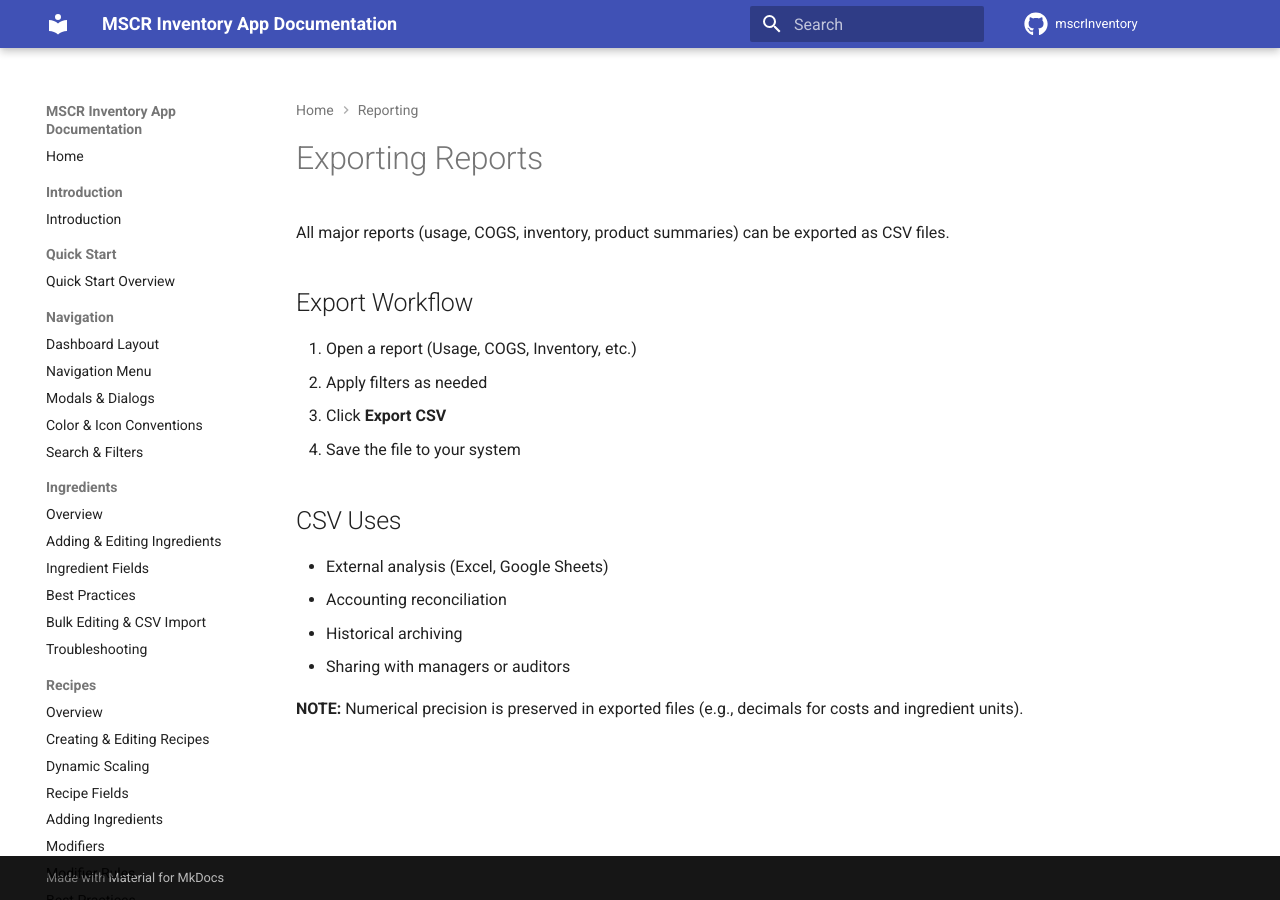
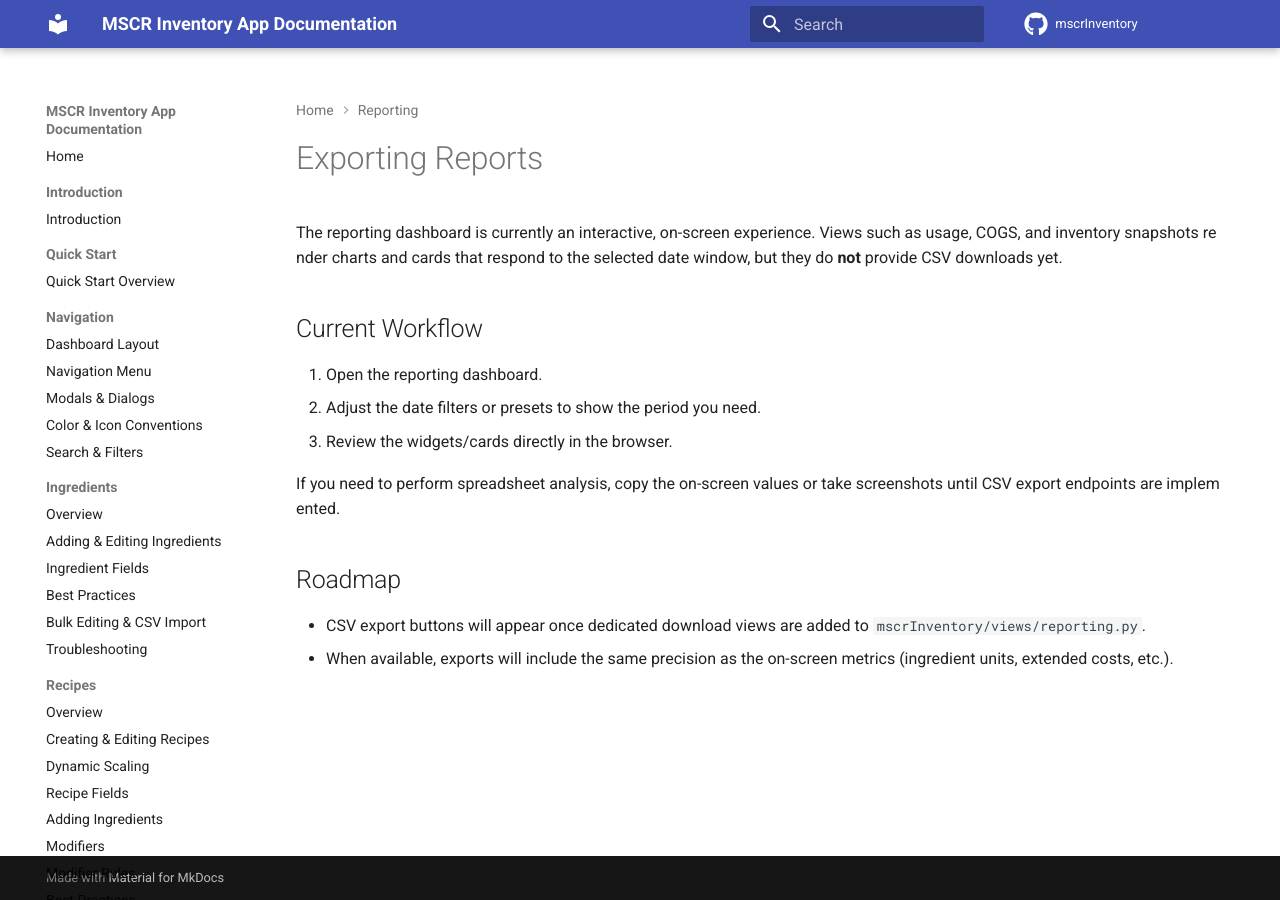
Before and after one commit to mahbam42/mscrInventory, an MkDocs documentation site: the page built from docs/09_Reporting/05_ExportingReports.md, in a window 1280 px wide. Built offline with MkDocs 1.6.1 and Material for MkDocs 9.7.7, drawn with Linux system fonts in a browser that asks for light colours; comment, search, counter and statistics services are not loaded.

Commit message:
Align docs with current navigation, recipes, orders, reporting

```diff
--- a/docs/09_Reporting/05_ExportingReports.md
+++ b/docs/09_Reporting/05_ExportingReports.md
@@ -1,17 +1,16 @@
 # Exporting Reports
 
-All major reports (usage, COGS, inventory, product summaries) can be exported as CSV files.
+The reporting dashboard is currently an interactive, on-screen experience. Views such as usage, COGS, and inventory snapshots re
+nder charts and cards that respond to the selected date window, but they do **not** provide CSV downloads yet.
 
-## Export Workflow
-1. Open a report (Usage, COGS, Inventory, etc.)
-2. Apply filters as needed
-3. Click **Export CSV**
-4. Save the file to your system
+## Current Workflow
+1. Open the reporting dashboard.
+2. Adjust the date filters or presets to show the period you need.
+3. Review the widgets/cards directly in the browser.
 
-## CSV Uses
-- External analysis (Excel, Google Sheets)
-- Accounting reconciliation
-- Historical archiving
-- Sharing with managers or auditors
+If you need to perform spreadsheet analysis, copy the on-screen values or take screenshots until CSV export endpoints are implem
+ented.
 
-**NOTE:** Numerical precision is preserved in exported files (e.g., decimals for costs and ingredient units).
+## Roadmap
+- CSV export buttons will appear once dedicated download views are added to `mscrInventory/views/reporting.py`.
+- When available, exports will include the same precision as the on-screen metrics (ingredient units, extended costs, etc.).
```
Also changed, not shown: docs/03_Navigation/02_NavigationMenu.md (+9 -7 lines), docs/05_Recipes/02_CreateEdit.md (+8 -6 lines), docs/07_Orders/01_OrdersDashboard.md (+2 -2 lines).
